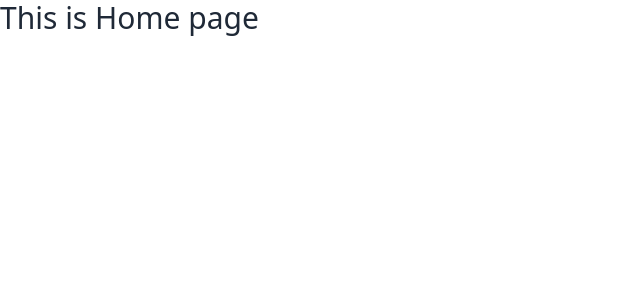
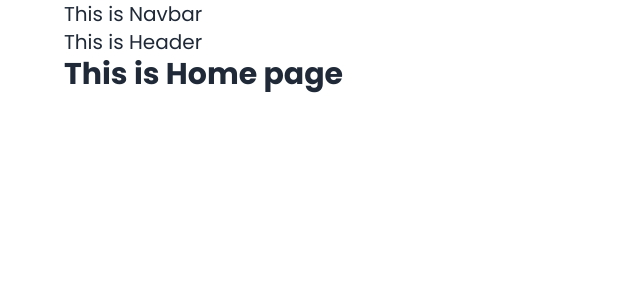
Before and after one commit to Jayedjb765/React-Dragon_News, a React (Vite) app: page / in a window 1280 px wide. Shown: the top 300 px of the page, without its empty margins (0-640 px from the left). Built offline with nearby package versions, Linux system fonts and the light colour scheme.

Commit message:
Creating Nav

```diff
--- a/src/Layouts/Root.jsx
+++ b/src/Layouts/Root.jsx
@@ -3,7 +3,7 @@ import { Outlet } from 'react-router-dom';
 
 const Root = () => {
     return (
-        <div>
+        <div className='max-w-6xl mx-auto font-poppins'>
             <Outlet></Outlet>
 
         </div>
--- a/src/Pages/Home/Home.jsx
+++ b/src/Pages/Home/Home.jsx
@@ -1,9 +1,13 @@
+import Header from "../../Shared/Header/Header";
+import Navbar from "../../Shared/Navbar/Navbar";
 
 
 const Home = () => {
     return (
         <div>
-            <h3 className="text-3xl">This is Home page</h3>
+            <Navbar></Navbar>
+            <Header></Header>
+            <h3 className="text-3xl font-poppins font-bold">This is Home page</h3>
 
         </div>
     );
--- /dev/null
+++ b/src/Shared/Header/Header.jsx
@@ -0,0 +1,12 @@
+
+
+const Header = () => {
+    return (
+        <div>
+            <h3 className="text-xl">This is Header</h3>
+
+        </div>
+    );
+};
+
+export default Header;
--- /dev/null
+++ b/src/Shared/LeftNav/LeftNav.jsx
@@ -0,0 +1,12 @@
+
+
+const LeftNav = () => {
+    return (
+        <div>
+            <h3 className="text-2xl">Left</h3>
+
+        </div>
+    );
+};
+
+export default LeftNav;
--- /dev/null
+++ b/src/Shared/Navbar/Navbar.jsx
@@ -0,0 +1,14 @@
+
+const Navbar = () => {
+    return (
+        <div>
+
+            <h3 className="text-xl">This is Navbar
+
+            </h3>
+
+        </div>
+    );
+};
+
+export default Navbar;
--- /dev/null
+++ b/src/Shared/RightNav/RightNav.jsx
@@ -0,0 +1,12 @@
+import React from 'react';
+
+const RightNav = () => {
+    return (
+        <div>
+            <h4 className="text-2xl">Right</h4>
+
+        </div>
+    );
+};
+
+export default RightNav;
--- a/src/index.css
+++ b/src/index.css
@@ -1,3 +1,5 @@
+@import url('https://fonts.googleapis.com/css2?family=Poppins:ital,wght@0,100;0,200;0,300;0,400;0,500;0,600;0,700;0,800;0,900;1,100;1,200;1,300;1,400;1,500;1,600;1,700;1,800;1,900&display=swap');
+
 @tailwind base;
 @tailwind components;
 @tailwind utilities;
--- a/tailwind.config.js
+++ b/tailwind.config.js
@@ -5,7 +5,11 @@ export default {
     "./src/**/*.{js,ts,jsx,tsx}",
   ],
   theme: {
-    extend: {},
+    extend: {
+      fontFamily:{
+        poppins  : '"Poppins", sans-serif'
+      }
+    },
   },
   plugins: [
     require('daisyui'),
```
